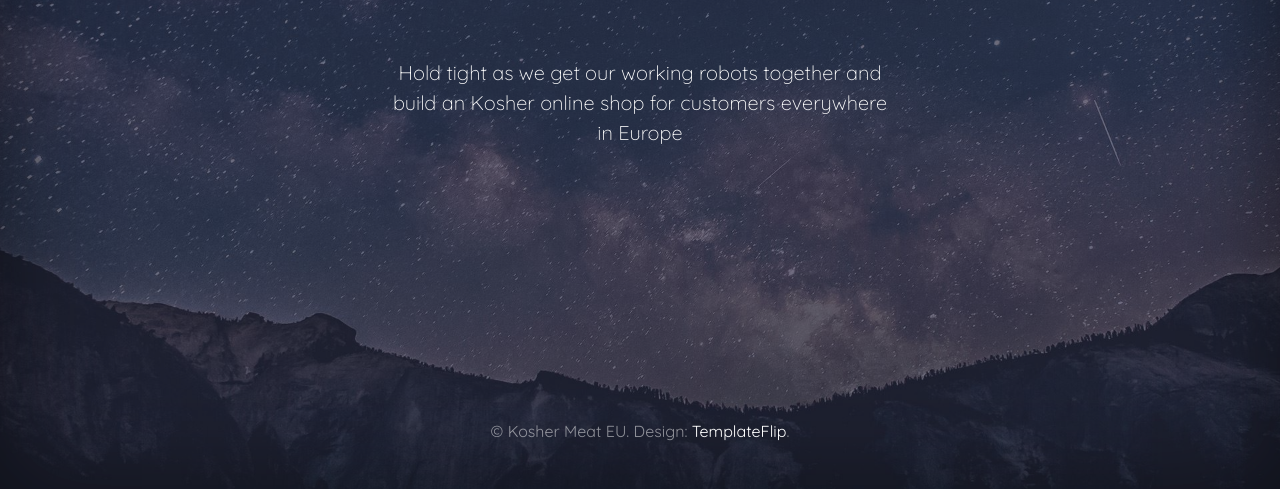
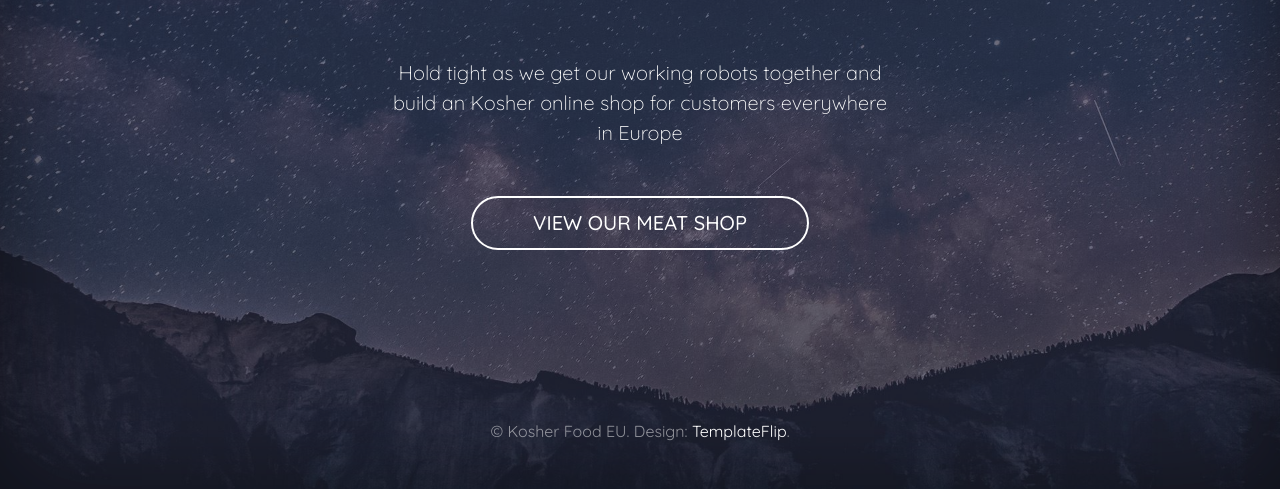
Before and after one commit to Mendistern/kosher-food, a plain HTML site: page index.html in a window 1280 px wide. Shown: the part 311-800 px from the top of the page. Drawn offline with Linux system fonts and the light colour scheme.

Commit message:
added link to kosher-meat.eu

```diff
--- a/index.html
+++ b/index.html
@@ -30,11 +30,12 @@
       <div class="inner cover">
         <h1 class="cover-heading">The adventure Begins</h1>
         <p class="lead cover-copy">Hold tight as we get our working robots together and build an Kosher online shop for customers everywhere in Europe </p>
-        <p class="lead"><button type="button" style="visibility: hidden;" class="btn btn-lg btn-default btn-notify" data-toggle="modal" data-target="#subscribeModal">Notify Me</button></p>
+        <p class="lead"><button type="button"  class="btn btn-lg btn-default btn-notify" onclick="location.href = 'https:\/\/www.kosher-meat.eu'">
+         View Our Meat Shop</button></p>
       </div>
       <div class="mastfoot">
         <div class="inner">
-          <p>&copy; Kosher Meat EU. Design: <a href="https://templateflip.com/" target="_blank">TemplateFlip</a>.</p>
+          <p>&copy; Kosher Food EU. Design: <a href="https://templateflip.com/" target="_blank">TemplateFlip</a>.</p>
         </div>
       </div>
       <div class="modal fade" id="subscribeModal" tabindex="-1" role="dialog" aria-labelledby="subscribeModalLabel" aria-hidden="true">
```
